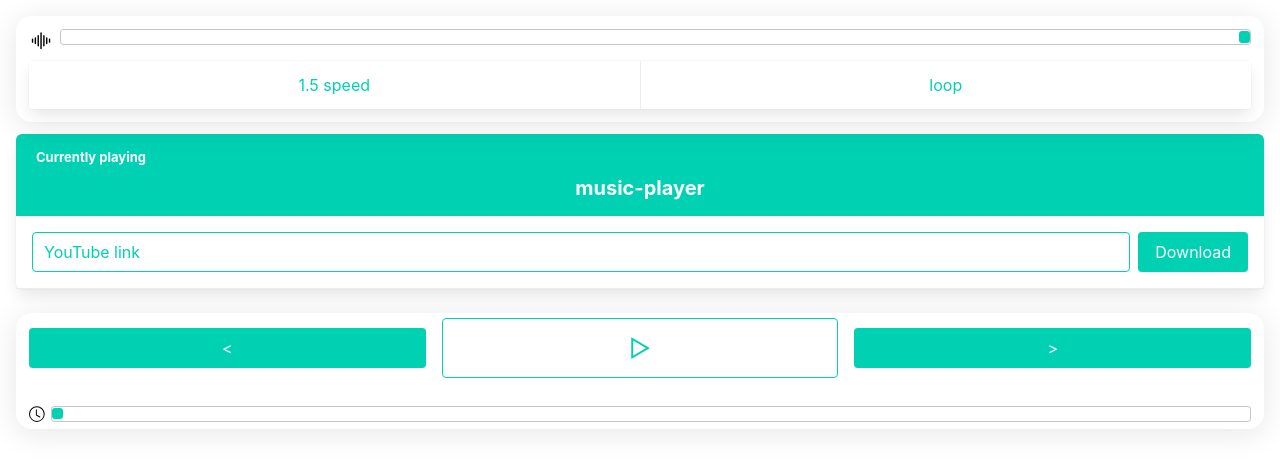
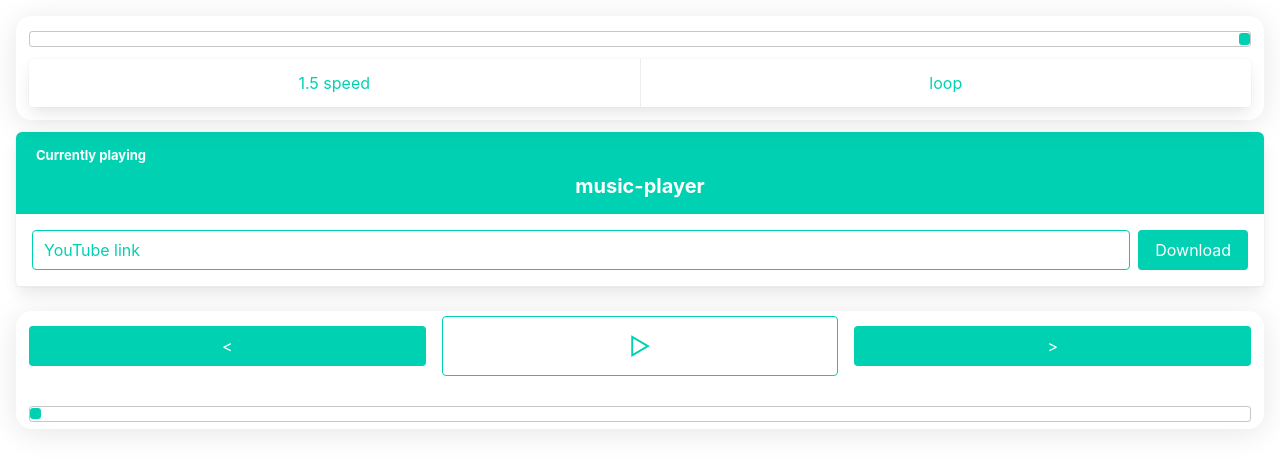
Before and after one commit to LucasHazardous/music-player, an Electron app: page src/public/pages/index.html in a window 1280 px wide. Drawn offline with nearby package versions, Linux system fonts and the light colour scheme; no server answers.

Commit message:
removed panel icons

```diff
--- a/src/public/pages/index.html
+++ b/src/public/pages/index.html
@@ -12,16 +12,10 @@
 </head>
 
 <body class="p-4">
+    <audio src="" id="audioElement" class="is-hidden"></audio>
     <h1 id="updateInfo" class="notification is-primary is-hidden">Update info<button class="delete is-hidden" aria-label="delete" id="closeUpdateInfoBtn"></button></h1>
     <div id="controls" class="p-3 mb-3">
-        <audio src="" id="audioElement" class="is-hidden"></audio>
-        <div class="is-flex is-align-content-center">
-            <svg xmlns="http://www.w3.org/2000/svg" width="32" height="32" viewBox="0 0 22 22">
-                <path fill-rule="evenodd"
-                    d="M8.5 2a.5.5 0 0 1 .5.5v11a.5.5 0 0 1-1 0v-11a.5.5 0 0 1 .5-.5zm-2 2a.5.5 0 0 1 .5.5v7a.5.5 0 0 1-1 0v-7a.5.5 0 0 1 .5-.5zm4 0a.5.5 0 0 1 .5.5v7a.5.5 0 0 1-1 0v-7a.5.5 0 0 1 .5-.5zm-6 1.5A.5.5 0 0 1 5 6v4a.5.5 0 0 1-1 0V6a.5.5 0 0 1 .5-.5zm8 0a.5.5 0 0 1 .5.5v4a.5.5 0 0 1-1 0V6a.5.5 0 0 1 .5-.5zm-10 1A.5.5 0 0 1 3 7v2a.5.5 0 0 1-1 0V7a.5.5 0 0 1 .5-.5zm12 0a.5.5 0 0 1 .5.5v2a.5.5 0 0 1-1 0V7a.5.5 0 0 1 .5-.5z" />
-            </svg>
-            <input type="range" id="volumeChanger" class="slider" min="0" max="100" value="100">
-        </div>
+        <input type="range" id="volumeChanger" class="slider mb-3" min="0" max="100" value="100">
 
         <div id="config" class="card">
             <footer class="card-footer">
@@ -51,11 +45,7 @@
             <button class="button is-primary is-large is-outlined column m-4" id="playButton">▷</button>
             <button class="button is-primary column is-flex is-align-content-center" id="rightBtn">&gt;</button>
         </div>
-        <div class="is-flex is-align-content-center mx-3">
-            <svg xmlns="http://www.w3.org/2000/svg" width="22" height="22" viewBox="0 0 22 22">
-                <path d="M8 3.5a.5.5 0 0 0-1 0V9a.5.5 0 0 0 .252.434l3.5 2a.5.5 0 0 0 .496-.868L8 8.71V3.5z"/>
-                <path d="M8 16A8 8 0 1 0 8 0a8 8 0 0 0 0 16zm7-8A7 7 0 1 1 1 8a7 7 0 0 1 14 0z"/>
-              </svg>
+        <div class="mx-3">
             <input type="range" id="timeControl" class="slider" min="0" max="100" value="0">
         </div>
     </div>
```
